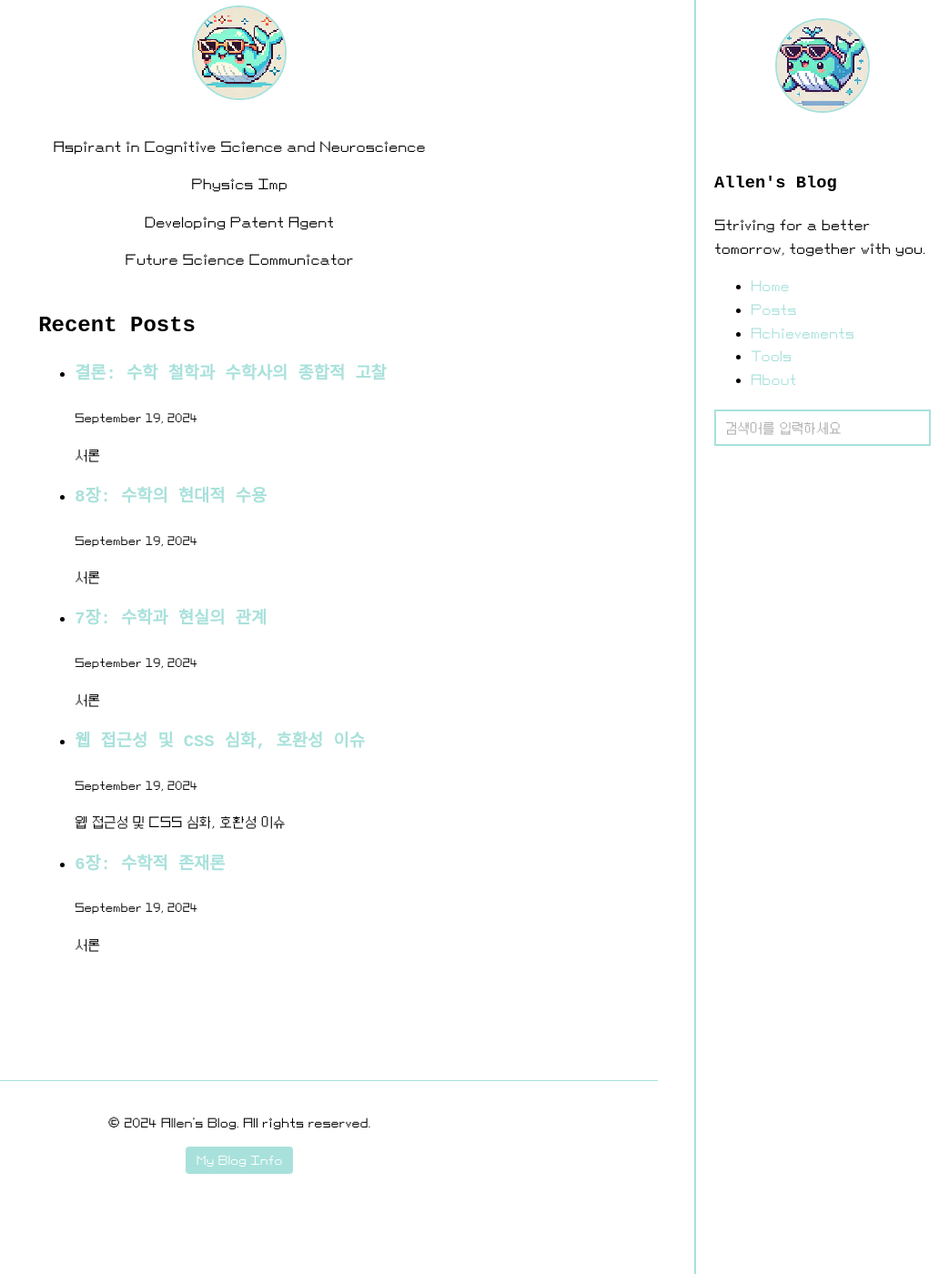
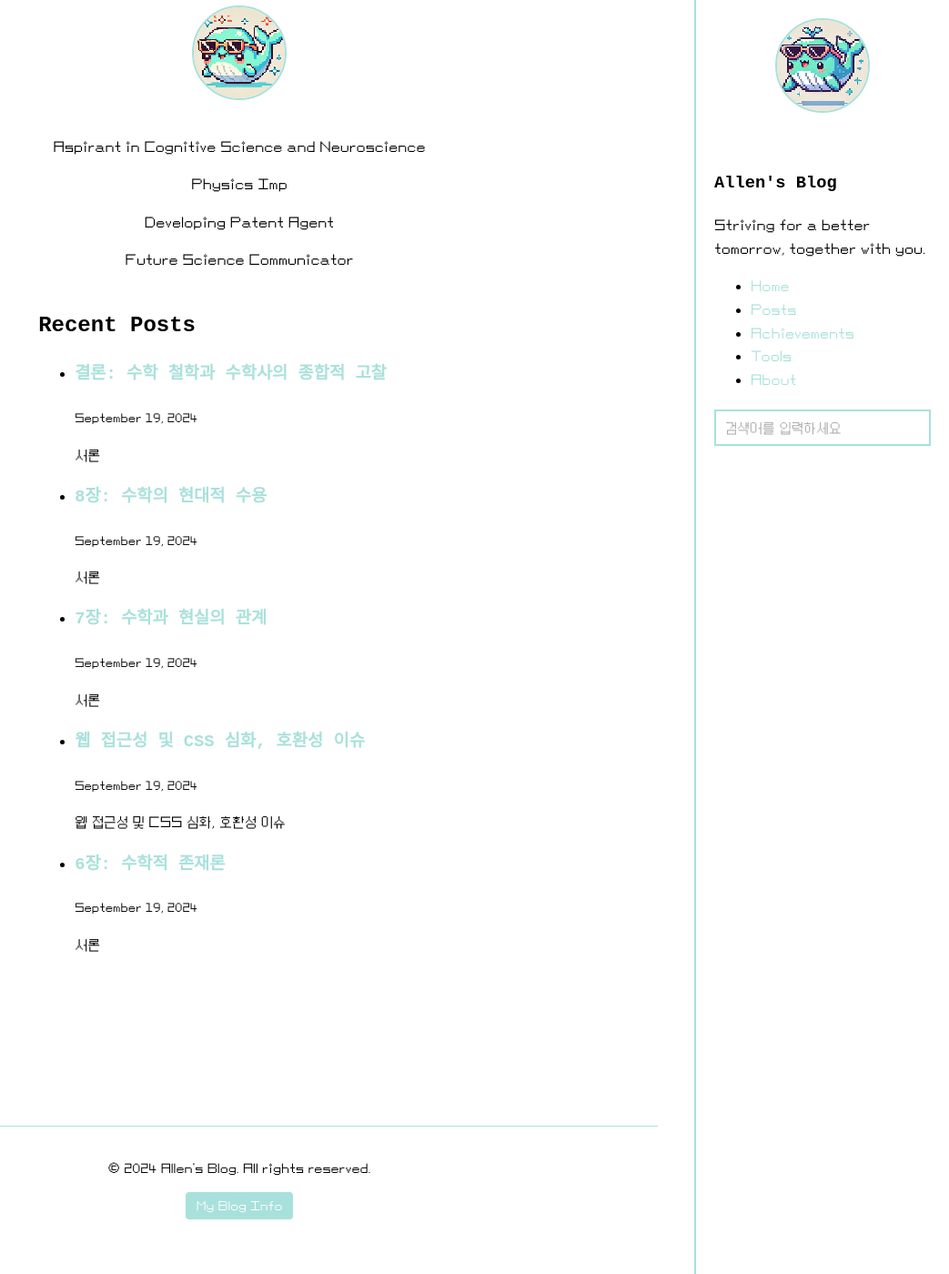
Before and after one commit to allenkang92/allenkang92.github.io, a Jekyll site: the page built from index.html, in a window 1280 px wide and 1400 px high, scrolled down 128 px. Shown: the whole window at 91% size, without its empty margins (237-1280 px from the left). Built offline with Jekyll 4.4.1, drawn with Linux system fonts in a browser that asks for light colours; some web fonts are replaced; before the commit the page ends 1478 px from its top, so only the background shows below that.

Commit message:
css 수정

```diff
--- a/assets/css/style.css
+++ b/assets/css/style.css
@@ -694,3 +694,12 @@
     height: auto;
   }
 }
+
+.recharts-wrapper {
+  position: relative;
+  margin-bottom: 100px;  /* 푸터와 간격 추가 */
+}
+
+footer {
+  margin-top: 50px;  /* 푸터 상단 간격 추가 */
+}
```
Also changed, not shown: assets/css/main.css (+9 -0 lines).
